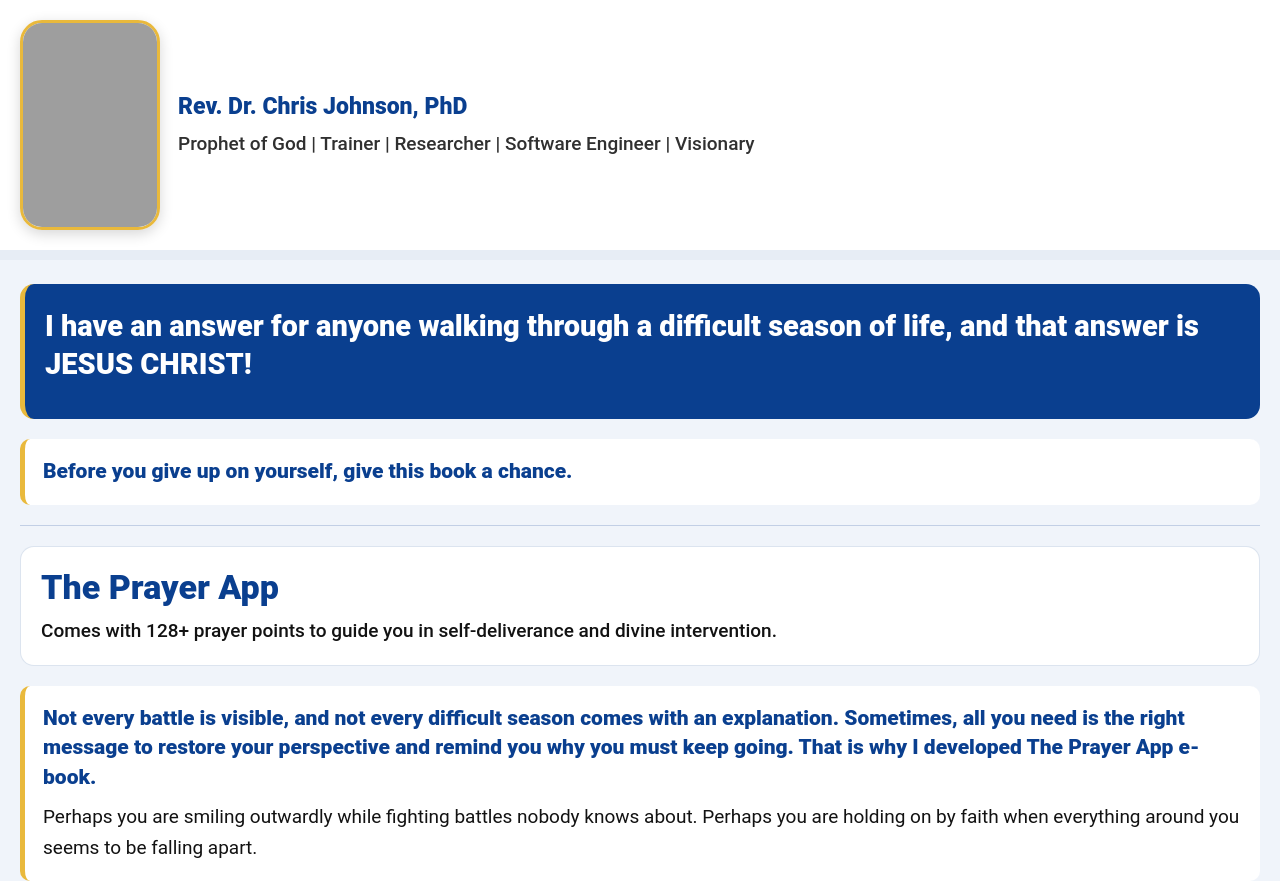
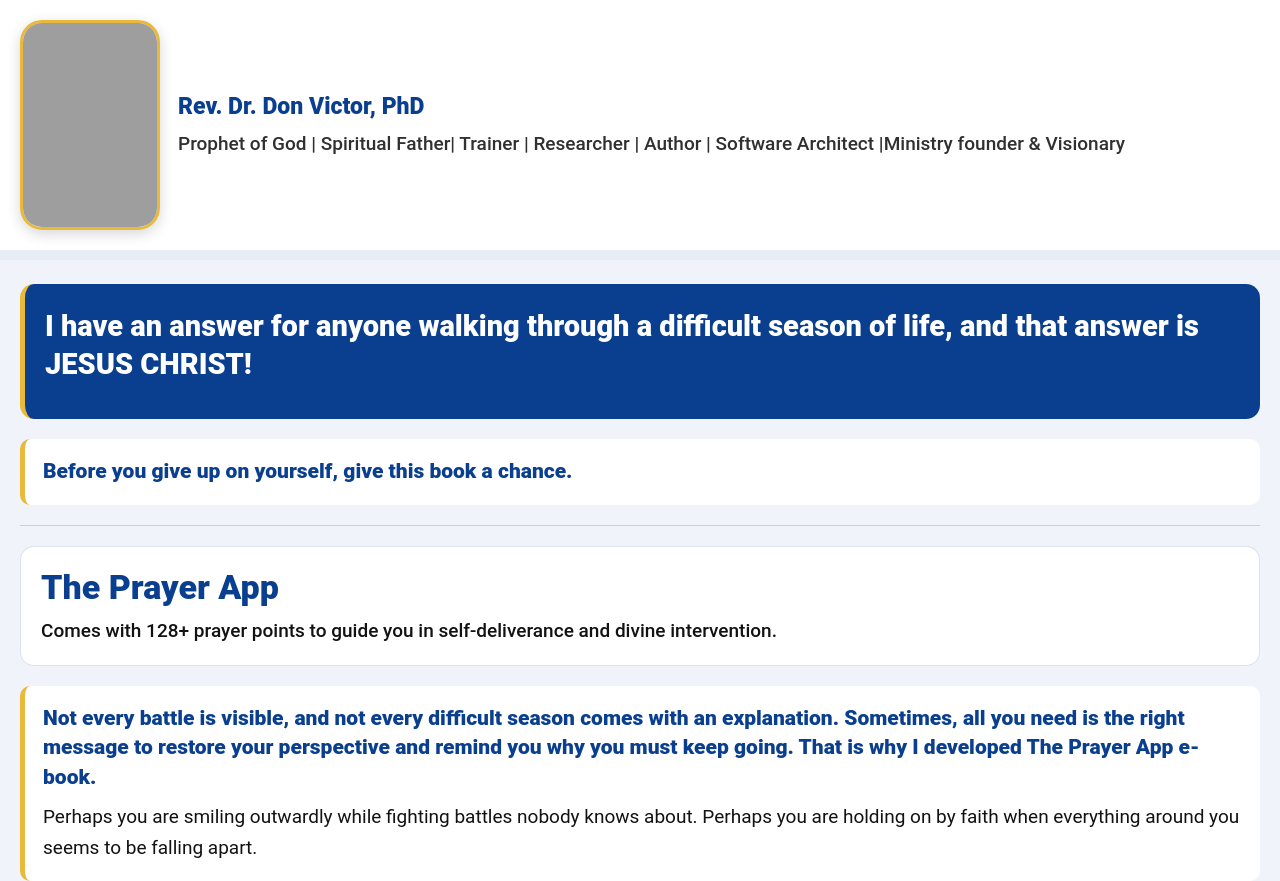
Before and after one commit to donvictorministry/Store, a plain HTML site: page index.html in a window 1280 px wide. Shown: the top 881 px of the page. Drawn offline with Linux system fonts and the light colour scheme; grey boxes are pictures that could not be loaded.

Commit message:
Update index.html

```diff
--- a/index.html
+++ b/index.html
@@ -4,7 +4,7 @@
 <meta charset="UTF-8">
 <meta name="viewport" content="width=device-width, initial-scale=1, maximum-scale=1, user-scalable=no, viewport-fit=cover">
 <meta name="theme-color" content="#0A3F8F">
-<meta name="description" content="The Prayer App e-book by Rev. Dr. Chris Johnson: 128+ prayer points for self-deliverance and divine intervention.">
+<meta name="description" content="The e-Book stor by Rev. Dr Don Victor q: 128+ prayer points for self-deliverance and divine intervention.">
 <meta property="og:title" content="The Prayer App | Support & Access">
 <meta property="og:description" content="128+ prayer points for self-deliverance and divine intervention.">
 <meta property="og:type" content="website">
@@ -28,8 +28,8 @@
   <div class="identity-row">
 
     <img
-      src="https://app.ministry.org/Prayers/profile.png"
-      alt="Rev. Dr. Chris Johnson"
+      src="https://app.donvictorministry.org.ng/Store/dr-pic.png"
+      alt="Rev. Dr. Don Victor"
       class="visionary-photo"
       width="140"
       height="210">
@@ -37,11 +37,11 @@
     <div class="identity-details">
 
       <h1 class="visionary-title">
-        Rev. Dr. Chris Johnson, PhD
+        Rev. Dr. Don Victor, PhD
       </h1>
 
       <p class="visionary-role">
-        Prophet of God | Trainer | Researcher | Software Engineer | Visionary
+        Prophet of God | Spiritual Father| Trainer | Researcher | Author | Software Architect |Ministry founder & Visionary
       </p>
     </div>
   </div>
```
